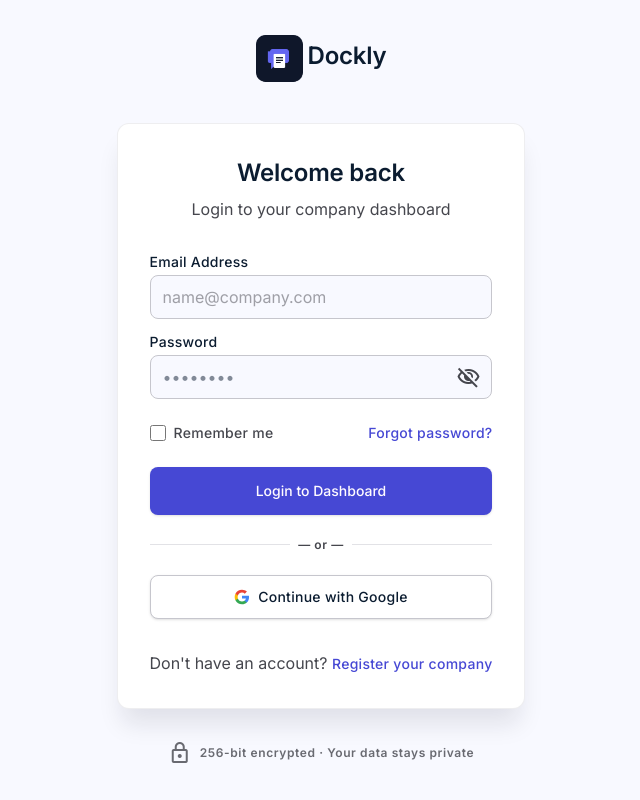
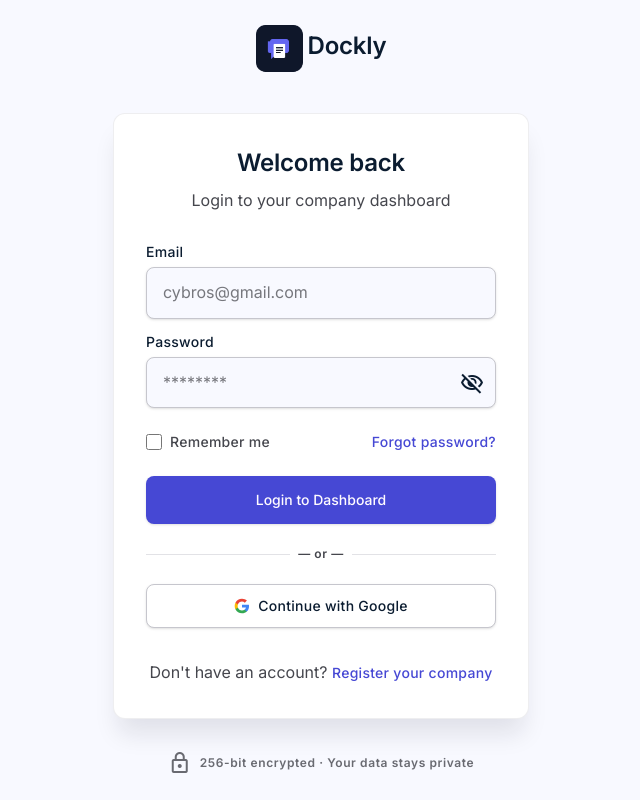
Before and after one commit to khurram-works/Dockly-Frontend, a Next.js app: page /login in a window 1280 px wide. Shown: the whole page, without its empty margins (319-959 px from the left). Built offline with nearby package versions, Linux system fonts and the light colour scheme.

Commit message:
Added zod and react hook form

```diff
--- a/app/globals.css
+++ b/app/globals.css
@@ -304,6 +304,6 @@
 }
 
 html {
-  /* scroll-behavior: smooth; */
-  data-scroll-behavior: smooth
+  scroll-behavior: smooth;
+  /* data-scroll-behavior: smooth */
 }
--- a/app/login/page.tsx
+++ b/app/login/page.tsx
@@ -1,12 +1,114 @@
+'use client';
 import { Button } from "@/components/ui/button";
 import Link from "next/link";
 import Image from "next/image";
+import { useForm } from "react-hook-form";
+import { zodResolver } from "@hookform/resolvers/zod";
+import { z } from "zod";
+import { FieldError, UseFormRegisterReturn } from "react-hook-form";
+import { useState } from "react";
+
+interface FormFieldProps {
+  id: string;
+  label: string;
+  type?: string;
+  placeholder: string;
+
+  registration: UseFormRegisterReturn;
+  error?: FieldError;
+
+  isPassword?: boolean;
+  showPassword?: boolean;
+  onTogglePassword?: () => void;
+}
+
+function FormField({
+  id,
+  label,
+  type = "text",
+  placeholder,
+  registration,
+  error,
+  isPassword = false,
+  showPassword = false,
+  onTogglePassword,
+}: FormFieldProps) {
+  return (
+    <div className="space-y-xs">
+      <label htmlFor={id} className="block text-label-md text-on-surface">
+        {label}
+      </label>
+
+      <div className="relative">
+        <input
+          id={id}
+          type={isPassword ? (showPassword ? "text" : "password") : type}
+          placeholder={placeholder}
+          {...registration}
+          className={`
+            w-full rounded-lg border border-outline-variant
+            bg-surface-bright px-4 py-3
+            text-body-md text-on-surface
+            placeholder:text-outline
+            focus:border-secondary
+            focus:ring-2
+            focus:ring-secondary/20
+            focus:outline-none
+            transition-all shadow-sm
+            ${isPassword ? "pr-12" : ""}
+          `}
+        />
+
+        {isPassword && (
+          <button
+            type="button"
+            onClick={onTogglePassword}
+            className="absolute inset-y-0 right-0 pr-3 flex items-center"
+          >
+            <span className="material-symbols-outlined text-[20px]">
+              {showPassword ? "visibility_off" : "visibility"}
+            </span>
+          </button>
+        )}
+      </div>
+
+      {error && <p className="text-sm text-red-500">{error.message}</p>}
+    </div>
+  );
+}
 
 export default function LoginPage() {
+  const [showPassword, setShowPassword] = useState(true);
+  const LoginSchema = z.object({
+    email: z.email({ message: "Please enter a valid email address" }),
+    password: z
+      .string()
+      .min(8, "Password must be at least 8 characters")
+      .regex(
+        /^(?=.*[a-z])(?=.*[A-Z])(?=.*\d)(?=.*[@$!%*?&]).+$/,
+        "Password must contain uppercase, lowercase, number and special character",
+      ),
+  });
+
+  type LoginFormData = z.infer<typeof LoginSchema>;
+  const {
+    register,
+    handleSubmit,
+    formState: { errors, isSubmitting },
+  } = useForm<LoginFormData>({
+    resolver: zodResolver(LoginSchema),
+    defaultValues: {
+      email: "",
+      password: "",
+    },
+    mode: "onTouched",
+  });
+
+  const onSubmit = (data: LoginFormData) => {
+    console.log(data);
+  };
   return (
-    <main
-    className="min-h-screen flex flex-col justify-center items-center p-4"
-    >
+    <main className="min-h-screen flex flex-col justify-center items-center p-4">
       <div className="mb-8 text-center flex gap-1">
         <Image
           src="/logo.png"
@@ -19,7 +121,7 @@
           Dockly
         </span>
       </div>
-      <div className="w-auto bg-surface-container-lowest rounded-xl shadow-[0px_20px_25px_-5px_rgba(15,23,42,0.1)] border border-outline-variant/30 p-8">
+      <div className="w-1/3 bg-surface-container-lowest rounded-xl shadow-[0px_20px_25px_-5px_rgba(15,23,42,0.1)] border border-outline-variant/30 p-8">
         <div className="text-center mb-8">
           <h1 className="font-headline-md text-headline-md text-on-surface mb-2">
             Welcome back
@@ -28,9 +130,9 @@
             Login to your company dashboard
           </p>
         </div>
-        <form className="space-y-6">
+        <form onSubmit={handleSubmit(onSubmit)} className="space-y-6">
           <div className="space-y-4">
-            <div>
+            {/* <div>
               <label className="block font-label-md text-label-md text-on-surface mb-1.5">
                 Email Address
               </label>
@@ -39,30 +141,31 @@
                 id="email"
                 placeholder="name@company.com"
                 type="email"
+                {...register("email")}
               />
-            </div>
-            <div>
-              <label className="block font-label-md text-label-md text-on-surface mb-1.5">
-                Password
-              </label>
-              <div className="relative">
-                <input
-                  className="w-full h-11 pl-3 pr-10 bg-surface-bright border border-outline-variant rounded-lg focus:outline-none focus:ring-2 focus:ring-secondary focus:border-secondary transition-colors font-body-md text-body-md text-on-surface"
-                  id="password"
-                  placeholder="••••••••"
-                  type="password"
-                />
-                <button
-                  aria-label="Toggle password visibility"
-                  className="absolute inset-y-0 right-0 pr-3 flex items-center text-on-surface-variant hover:text-on-surface focus:outline-none"
-                  type="button"
-                >
-                  <span className="material-symbols-outlined text-[20px]">
-                    visibility_off
-                  </span>
-                </button>
-              </div>
-            </div>
+              {errors.email && (
+                <span className="text-red-500 text-sm mt-1">
+                  {errors.email.message}
+                </span>
+              )}
+            </div> */}
+            <FormField
+                id="email"
+                label="Email"
+                placeholder="cybros@gmail.com"
+                registration={register("email")}
+                error={errors.email}
+              />
+              <FormField
+                id="password"
+                label="Password"
+                placeholder="********"
+                registration={register("password")}
+                error={errors.password}
+                isPassword
+                showPassword={showPassword}
+                onTogglePassword={() => setShowPassword((prev) => !prev)}
+              />
           </div>
           <div className="flex items-center justify-between">
             <div className="flex items-center">
@@ -87,9 +190,10 @@
           <div>
             <Button
               className="w-full h-12 flex justify-center items-center px-4 rounded-lg  shadow-sm transition-all focus:outline-none focus:ring-2 focus:ring-offset-2 focus:ring-secondary"
+              disabled={isSubmitting}
               type="submit"
             >
-              Login to Dashboard
+              {isSubmitting ? "Logging in..." : "Login to Dashboard"}
             </Button>
           </div>
         </form>
@@ -107,8 +211,9 @@
           </div>
         </div>
         <div className="mt-6">
-          <Button variant={"outline"}
-          className="w-full h-11 flex justify-center items-center px-4 rounded-lg  text-on-surface font-label-md text-label-md shadow-sm transition-colors focus:outline-none focus:ring-2 focus:ring-offset-2 focus:ring-secondary
+          <Button
+            variant={"outline"}
+            className="w-full h-11 flex justify-center items-center px-4 rounded-lg  text-on-surface font-label-md text-label-md shadow-sm transition-colors focus:outline-none focus:ring-2 focus:ring-offset-2 focus:ring-secondary
           active:scale-95"
           >
             <svg
--- a/app/register/page.tsx
+++ b/app/register/page.tsx
@@ -4,6 +4,10 @@
 import Link from "next/link";
 import Image from "next/image";
 import { Button } from "@/components/ui/button";
+import { useForm } from "react-hook-form";
+import { zodResolver } from "@hookform/resolvers/zod";
+import { z } from "zod";
+import { FieldError, UseFormRegisterReturn } from "react-hook-form";
 
 // ─────────────────────────────────────────────
 // Local helper component — defined in the same file because it's only
@@ -14,12 +18,14 @@
 interface FormFieldProps {
   id: string;
   label: string;
-  type?: string; // defaults to "text"
+  type?: string;
   placeholder: string;
-  value: string;
-  onChange: (value: string) => void;
-  isPassword?: boolean; // renders the visibility toggle button
-  showPassword?: boolean; // current visibility state
+
+  registration: UseFormRegisterReturn;
+  error?: FieldError;
+
+  isPassword?: boolean;
+  showPassword?: boolean;
   onTogglePassword?: () => void;
 }
 
@@ -28,58 +34,43 @@
   label,
   type = "text",
   placeholder,
-  value,
-  onChange,
+  registration,
+  error,
   isPassword = false,
   showPassword = false,
   onTogglePassword,
 }: FormFieldProps) {
   return (
     <div className="space-y-xs">
-      <label
-        htmlFor={id}
-        // text-label-md = 14px/500 weight — your custom utility class
-        className="block text-label-md text-on-surface"
-      >
+      <label htmlFor={id} className="block text-label-md text-on-surface">
         {label}
       </label>
 
-      {/*
-        The relative div is needed for password fields so we can
-        absolutely position the visibility toggle button inside the input.
-      */}
       <div className="relative">
         <input
           id={id}
-          name={id}
-          // For password fields: if showPassword is true, show as text
           type={isPassword ? (showPassword ? "text" : "password") : type}
           placeholder={placeholder}
-          value={value}
-          onChange={(e) => onChange(e.target.value)}
-          required
+          {...registration}
           className={`
             w-full rounded-lg border border-outline-variant
             bg-surface-bright px-4 py-3
             text-body-md text-on-surface
             placeholder:text-outline
-            focus:border-secondary focus:ring-2 focus:ring-secondary/20 focus:outline-none
+            focus:border-secondary
+            focus:ring-2
+            focus:ring-secondary/20
+            focus:outline-none
             transition-all shadow-sm
             ${isPassword ? "pr-12" : ""}
           `}
         />
 
-        {/*
-          Password visibility toggle — only renders for password fields.
-          The button sits absolutely positioned at the right edge of the input.
-        */}
         {isPassword && (
           <button
             type="button"
             onClick={onTogglePassword}
-            className="absolute inset-y-0 right-0 pr-3 flex items-center
-                       text-outline hover:text-on-surface-variant transition-colors"
-            aria-label={showPassword ? "Hide password" : "Show password"}
+            className="absolute inset-y-0 right-0 pr-3 flex items-center"
           >
             <span className="material-symbols-outlined text-[20px]">
               {showPassword ? "visibility_off" : "visibility"}
@@ -87,6 +78,8 @@
           </button>
         )}
       </div>
+
+      {error && <p className="text-sm text-red-500">{error.message}</p>}
     </div>
   );
 }
@@ -98,28 +91,57 @@
   // Form state — one useState per field.
   // In a real app you'd use react-hook-form or zod for validation,
   // but for now this is clean and understandable.
-  const [company, setCompany] = useState("");
-  const [name, setName] = useState("");
-  const [email, setEmail] = useState("");
-  const [password, setPassword] = useState("");
-  const [confirmPassword, setConfirmPassword] = useState("");
 
-  // Password visibility state — separate for each password field
   const [showPassword, setShowPassword] = useState(false);
+
   const [showConfirmPassword, setShowConfirmPassword] = useState(false);
 
-  const handleSubmit = (e: React.FormEvent) => {
-    // Prevent the default browser form submission (which reloads the page).
-    // In a real app, you'd call your API here.
-    e.preventDefault();
+  const registrationSchema = z
+    .object({
+      company: z.string().min(1, "Company name is required"),
 
-    if (password !== confirmPassword) {
-      alert("Passwords do not match");
-      return;
-    }
+      name: z.string().min(1, "Full name is required"),
 
-    console.log({ company, name, email, password });
-    // TODO: call your registration API
+      email: z.email("Invalid email address"),
+
+      password: z
+        .string()
+        .min(8, "Password must be at least 8 characters")
+        .regex(
+          /^(?=.*[a-z])(?=.*[A-Z])(?=.*\d)(?=.*[@$!%*?&]).+$/,
+          "Password must contain uppercase, lowercase, number and special character",
+        ),
+
+      confirmPassword: z
+        .string()
+        .min(8, "Confirm password must be at least 8 characters"),
+    })
+    .refine((data) => data.password === data.confirmPassword, {
+      message: "Passwords do not match",
+      path: ["confirmPassword"],
+    });
+
+  type RegistrationFormData = z.infer<typeof registrationSchema>;
+
+  const {
+    register,
+    handleSubmit,
+    formState: { errors, isSubmitting },
+  } = useForm<RegistrationFormData>({
+    resolver: zodResolver(registrationSchema),
+    defaultValues: {
+      company: "",
+      name: "",
+      email: "",
+      password: "",
+      confirmPassword: "",
+    },
+    mode: "onTouched",
+  });
+
+  const onSubmit = (data: RegistrationFormData) => {
+    const { confirmPassword, ...formData } = data;
+    console.log(formData);
   };
 
   return (
@@ -307,72 +329,56 @@
               This handles both button clicks AND pressing Enter in any field.
               We use our FormField helper component for each input.
             */}
-            <form onSubmit={handleSubmit} className="space-y-md">
+            <form onSubmit={handleSubmit(onSubmit)} className="space-y-md">
               <FormField
                 id="company"
                 label="Company Name"
                 placeholder="Acme Corp"
-                value={company}
-                onChange={setCompany}
+                registration={register("company")}
+                error={errors.company}
               />
 
               <FormField
                 id="name"
                 label="Full Name"
                 placeholder="Jane Doe"
-                value={name}
-                onChange={setName}
+                registration={register("name")}
+                error={errors.name}
               />
 
               <FormField
                 id="email"
                 label="Work Email"
                 type="email"
-                placeholder="jane@acmecorp.com"
-                value={email}
-                onChange={setEmail}
+                placeholder="jane@company.com"
+                registration={register("email")}
+                error={errors.email}
               />
 
               <FormField
                 id="password"
                 label="Password"
-                placeholder="••••••••"
-                value={password}
-                onChange={setPassword}
+                placeholder="********"
+                registration={register("password")}
+                error={errors.password}
                 isPassword
                 showPassword={showPassword}
                 onTogglePassword={() => setShowPassword((prev) => !prev)}
               />
 
               <FormField
-                id="confirm_password"
+                id="confirmPassword"
                 label="Confirm Password"
-                placeholder="••••••••"
-                value={confirmPassword}
-                onChange={setConfirmPassword}
+                placeholder="********"
+                registration={register("confirmPassword")}
+                error={errors.confirmPassword}
                 isPassword
                 showPassword={showConfirmPassword}
                 onTogglePassword={() => setShowConfirmPassword((prev) => !prev)}
               />
 
-              {/*
-                Submit button — mt-xl adds extra space above it to separate
-                it visually from the form fields. The gradient matches your
-                Stitch HTML exactly. We use a plain button here instead of
-                the shadcn Button because we need the gradient — shadcn's
-                Button uses solid bg colors and would fight the gradient.
-              */}
-              <Button
-                type="submit"
-                className="w-full mt-xl
-                           bg-linear-to-b from-secondary-container to-secondary
-
-                           py-3 px-4 rounded-lg shadow-sm
-                           hover:shadow-md hover:from-secondary hover:to-secondary-container
-                           transition-all duration-200
-                          "
-              >
-                Create Account
+              <Button type="submit" disabled={isSubmitting} className="w-full">
+                {isSubmitting ? "Creating..." : "Create Account"}
               </Button>
             </form>
 
--- a/package.json
+++ b/package.json
@@ -9,6 +9,7 @@
     "lint": "eslint"
   },
   "dependencies": {
+    "@hookform/resolvers": "^5.4.0",
     "class-variance-authority": "^0.7.1",
     "clsx": "^2.1.1",
     "lucide-react": "^1.17.0",
@@ -16,10 +17,12 @@
     "radix-ui": "^1.4.3",
     "react": "19.2.4",
     "react-dom": "19.2.4",
+    "react-hook-form": "^7.77.0",
     "shadcn": "^4.10.0",
     "tailwind-merge": "^3.6.0",
     "tw-animate-css": "^1.4.0",
-    "vaul": "^1.1.2"
+    "vaul": "^1.1.2",
+    "zod": "^4.4.3"
   },
   "devDependencies": {
     "@tailwindcss/postcss": "^4",
```
Also changed, not shown: components/landingPage/header.tsx (+6 -2 lines), 1 other file (tests, documents, lock files or other folders).
